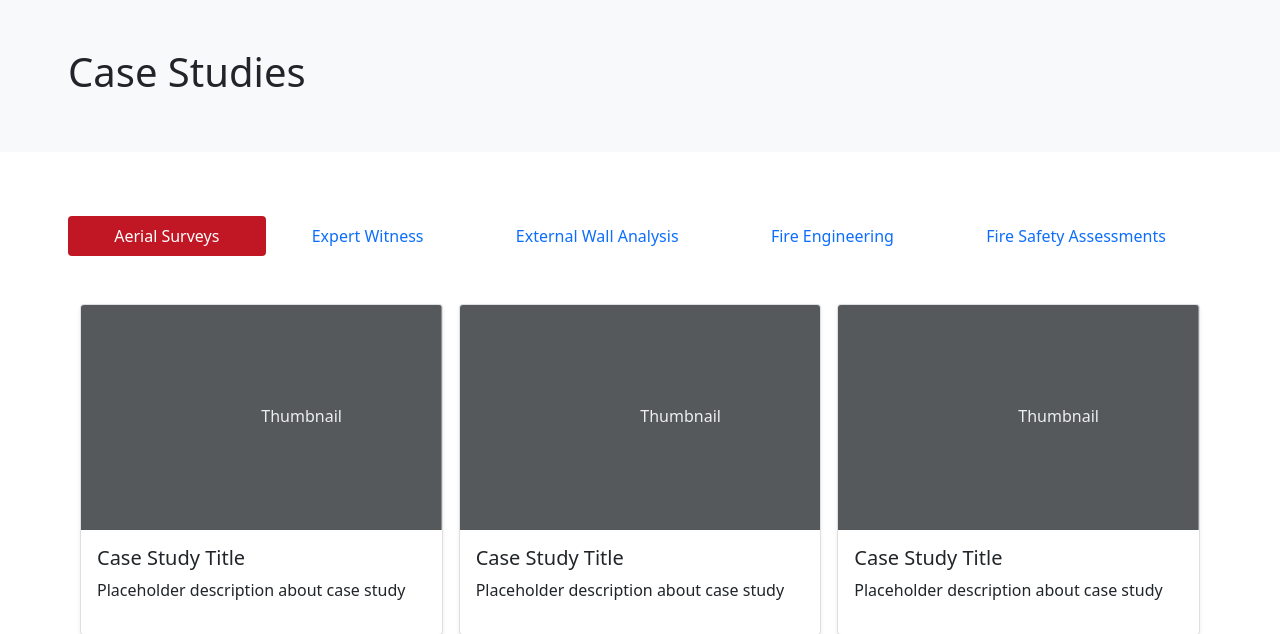
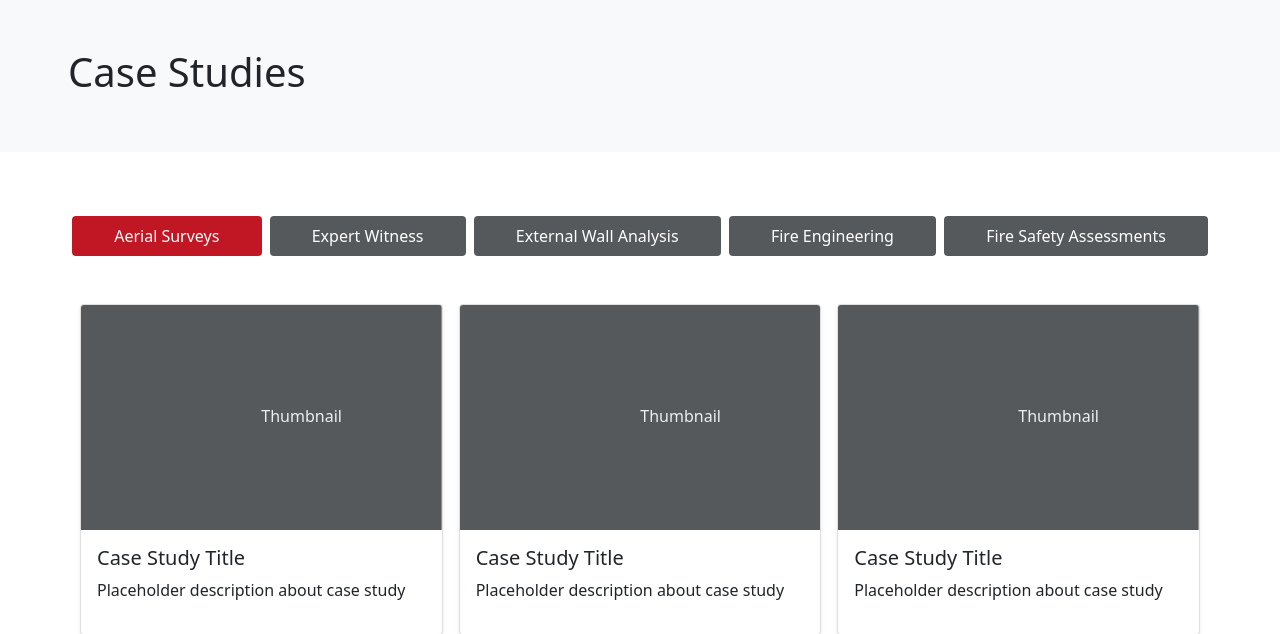
Before and after one commit to fireconsultancy/fireconsultancy.co.uk, a Flask app: page /case-studies in a window 1280 px wide. Shown: the part 57-691 px from the top of the page. Run offline with Flask 2, Linux system fonts and the light colour scheme.

Commit message:
case study styling

```diff
--- a/templates/case-studies.html
+++ b/templates/case-studies.html
@@ -12,11 +12,11 @@
 <div class="container p-5">
 <nav>
   <div class="nav nav-pills pill-colour nav-fill flex-column flex-sm-row" id="nav-tab" role="tablist">
-    <button class="nav-link active" id="nav-aerial-tab" data-bs-toggle="tab" data-bs-target="#nav-aerial" type="button" role="tab" aria-controls="nav-aerial" aria-selected="true">Aerial Surveys</button>
-    <button class="nav-link" id="nav-expert-tab" data-bs-toggle="tab" data-bs-target="#nav-expert" type="button" role="tab" aria-controls="nav-expert" aria-selected="false">Expert Witness</button>
-    <button class="nav-link" id="nav-wall-tab" data-bs-toggle="tab" data-bs-target="#nav-wall" type="button" role="tab" aria-controls="nav-wall" aria-selected="false">External Wall Analysis</button>
-    <button class="nav-link" id="nav-engineering-tab" data-bs-toggle="tab" data-bs-target="#nav-engineering" type="button" role="tab" aria-controls="nav-engineering" aria-selected="false">Fire Engineering</button>
-    <button class="nav-link" id="nav-safety-tab" data-bs-toggle="tab" data-bs-target="#nav-safety" type="button" role="tab" aria-controls="nav-safety" aria-selected="false">Fire Safety Assessments</button>
+    <button class="nav-link active ms-1 me-1" style="background-color:#55595c; color:white;" id="nav-aerial-tab" data-bs-toggle="tab" data-bs-target="#nav-aerial" type="button" role="tab" aria-controls="nav-aerial" aria-selected="true">Aerial Surveys</button>
+    <button class="nav-link ms-1 me-1" style="background-color:#55595c; color:white;" id="nav-expert-tab" data-bs-toggle="tab" data-bs-target="#nav-expert" type="button" role="tab" aria-controls="nav-expert" aria-selected="false">Expert Witness</button>
+    <button class="nav-link ms-1 me-1" style="background-color:#55595c; color:white;" id="nav-wall-tab" data-bs-toggle="tab" data-bs-target="#nav-wall" type="button" role="tab" aria-controls="nav-wall" aria-selected="false">External Wall Analysis</button>
+    <button class="nav-link ms-1 me-1" style="background-color:#55595c; color:white;" id="nav-engineering-tab" data-bs-toggle="tab" data-bs-target="#nav-engineering" type="button" role="tab" aria-controls="nav-engineering" aria-selected="false">Fire Engineering</button>
+    <button class="nav-link ms-1 me-1" style="background-color:#55595c; color:white;" id="nav-safety-tab" data-bs-toggle="tab" data-bs-target="#nav-safety" type="button" role="tab" aria-controls="nav-safety" aria-selected="false">Fire Safety Assessments</button>
   </div>
 </nav>
 <div class="tab-content" id="nav-tabContent">
```
